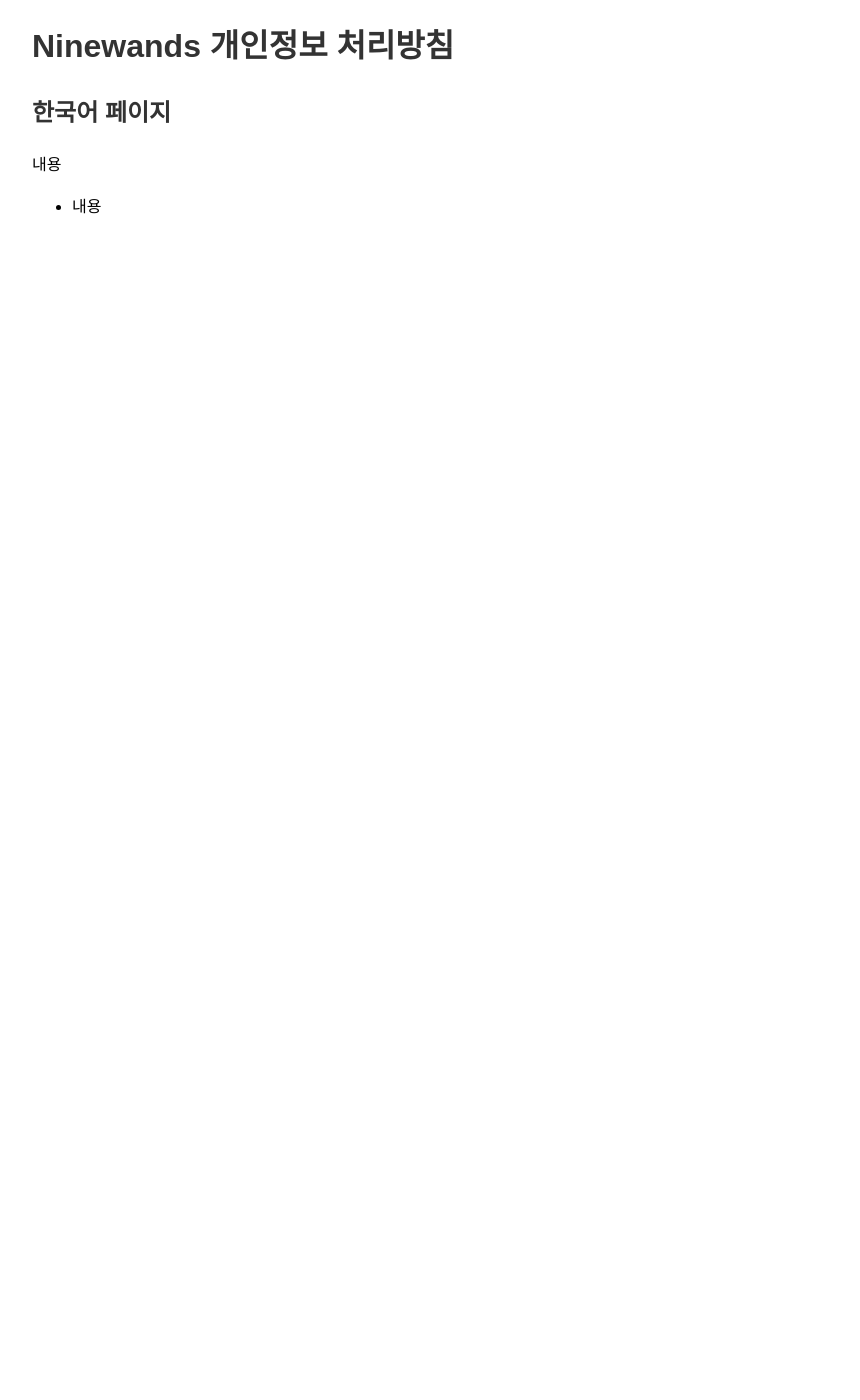
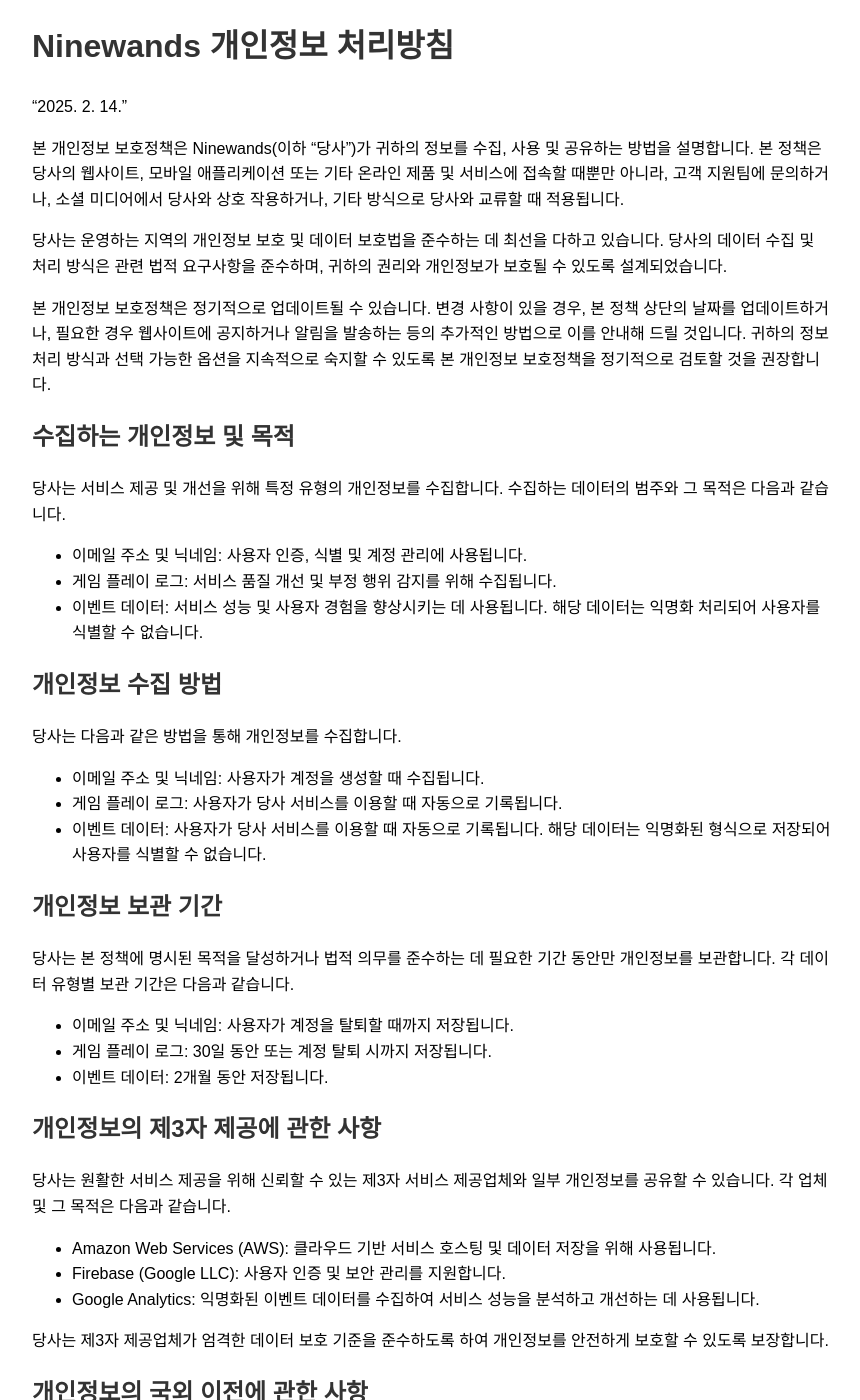
Before and after one commit to ninewands/privacy-policy, a Jekyll site: the page built from ko/index.md, in a window 1280 px wide and 1400 px high. Shown: the whole window, without its empty margins (208-1068 px from the left). Built offline with Jekyll 4.4.1, drawn with Linux system fonts in a browser that asks for light colours; some of the changed text lies outside the part shown.

Commit message:
한국어 작성

```diff
--- a/ko/index.md
+++ b/ko/index.md
@@ -4,8 +4,78 @@ title: Ninewands 개인정보 처리방침
 lang: ko
 ---
 
-## 한국어 페이지
+"2025. 2. 14."
 
-내용
+본 개인정보 보호정책은 Ninewands(이하 "당사")가 귀하의 정보를 수집, 사용 및 공유하는 방법을 설명합니다. 본 정책은 당사의 웹사이트, 모바일 애플리케이션 또는 기타 온라인 제품 및 서비스에 접속할 때뿐만 아니라, 고객 지원팀에 문의하거나, 소셜 미디어에서 당사와 상호 작용하거나, 기타 방식으로 당사와 교류할 때 적용됩니다.
 
-* 내용
+당사는 운영하는 지역의 개인정보 보호 및 데이터 보호법을 준수하는 데 최선을 다하고 있습니다. 당사의 데이터 수집 및 처리 방식은 관련 법적 요구사항을 준수하며, 귀하의 권리와 개인정보가 보호될 수 있도록 설계되었습니다.
+
+본 개인정보 보호정책은 정기적으로 업데이트될 수 있습니다. 변경 사항이 있을 경우, 본 정책 상단의 날짜를 업데이트하거나, 필요한 경우 웹사이트에 공지하거나 알림을 발송하는 등의 추가적인 방법으로 이를 안내해 드릴 것입니다. 귀하의 정보 처리 방식과 선택 가능한 옵션을 지속적으로 숙지할 수 있도록 본 개인정보 보호정책을 정기적으로 검토할 것을 권장합니다.
+
+## 수집하는 개인정보 및 목적
+
+당사는 서비스 제공 및 개선을 위해 특정 유형의 개인정보를 수집합니다. 수집하는 데이터의 범주와 그 목적은 다음과 같습니다.
+
+* 이메일 주소 및 닉네임: 사용자 인증, 식별 및 계정 관리에 사용됩니다.
+* 게임 플레이 로그: 서비스 품질 개선 및 부정 행위 감지를 위해 수집됩니다.
+* 이벤트 데이터: 서비스 성능 및 사용자 경험을 향상시키는 데 사용됩니다. 해당 데이터는 익명화 처리되어 사용자를 식별할 수 없습니다.
+
+## 개인정보 수집 방법
+
+당사는 다음과 같은 방법을 통해 개인정보를 수집합니다.
+
+* 이메일 주소 및 닉네임: 사용자가 계정을 생성할 때 수집됩니다.
+* 게임 플레이 로그: 사용자가 당사 서비스를 이용할 때 자동으로 기록됩니다.
+* 이벤트 데이터: 사용자가 당사 서비스를 이용할 때 자동으로 기록됩니다. 해당 데이터는 익명화된 형식으로 저장되어 사용자를 식별할 수 없습니다.
+
+## 개인정보 보관 기간
+
+당사는 본 정책에 명시된 목적을 달성하거나 법적 의무를 준수하는 데 필요한 기간 동안만 개인정보를 보관합니다. 각 데이터 유형별 보관 기간은 다음과 같습니다.
+
+* 이메일 주소 및 닉네임: 사용자가 계정을 탈퇴할 때까지 저장됩니다.
+* 게임 플레이 로그: 30일 동안 또는 계정 탈퇴 시까지 저장됩니다.
+* 이벤트 데이터: 2개월 동안 저장됩니다.
+
+## 개인정보의 제3자 제공에 관한 사항
+
+당사는 원활한 서비스 제공을 위해 신뢰할 수 있는 제3자 서비스 제공업체와 일부 개인정보를 공유할 수 있습니다. 각 업체 및 그 목적은 다음과 같습니다.
+
+* Amazon Web Services (AWS): 클라우드 기반 서비스 호스팅 및 데이터 저장을 위해 사용됩니다.
+* Firebase (Google LLC): 사용자 인증 및 보안 관리를 지원합니다.
+* Google Analytics: 익명화된 이벤트 데이터를 수집하여 서비스 성능을 분석하고 개선하는 데 사용됩니다.
+
+당사는 제3자 제공업체가 엄격한 데이터 보호 기준을 준수하도록 하여 개인정보를 안전하게 보호할 수 있도록 보장합니다.
+
+## 개인정보의 국외 이전에 관한 사항
+
+당사는 서비스 제공을 위해 사용자의 개인정보를 다른 국가의 서버로 전송 및 저장할 수 있습니다. 개인정보는 다음과 같은 지역에서 처리될 수 있습니다.
+
+* AWS (Amazon Web Services) - 미국: 데이터 저장 및 서비스 운영
+* Firebase (Google LLC) - 미국: 사용자 인증 및 보안 관리
+* Google Analytics (Google LLC) - 미국: 익명화된 이벤트 데이터 수집 및 분석
+
+개인정보를 국외로 전송할 때, 암호화 및 접근 제어와 같은 적절한 보안 조치를 적용하여 개인정보를 보호합니다. 또한, 사용자는 언제든지 개인정보 삭제를 요청할 권리를 가집니다.
+
+## 개인정보 보호 조치
+
+당사는 개인정보를 무단 접근, 변경, 공개 또는 파기로부터 보호하기 위해 다양한 보안 조치를 적용하고 있습니다. 이러한 조치에는 다음이 포함됩니다.
+
+* SSL 암호화: 데이터 전송 시 보안을 강화하기 위해 SSL 암호화를 적용합니다.
+* 접근 제어 메커니즘: 사용자 인증을 요구하는 접근 제어 시스템을 운영합니다.
+* 데이터 최소 수집: 필요한 정보만 수집하여 개인정보 수집을 최소화합니다.
+* 내부 데이터 보호 정책 준수: 보안 기준을 유지하기 위해 내부 데이터 보호 정책을 준수합니다.
+
+## 사용자의 권리 및 행사 방법
+
+사용자는 자신의 개인정보와 관련하여 다음과 같은 권리를 가집니다.
+
+* 열람 및 검토: 계정 설정과 같은 앱 내 기능을 통해 개인정보를 열람하고 검토할 수 있으며, 필요 시 당사에 문의하여 확인할 수 있습니다.
+* 수정 및 삭제: 계정 설정 등의 앱 내 기능을 통해 개인정보를 수정할 수 있으며, 계정 탈퇴 기능을 이용하거나 당사에 문의하여 개인정보를 삭제할 수 있습니다.
+
+이러한 권리를 행사하기 위해 아래 제공된 연락처를 통해 당사에 문의할 수 있습니다.
+
+## 연락처
+
+본 개인정보 보호정책에 대해 궁금한 사항이 있으시면 [ninewands.studios@gmail.com](mailto:ninewands.studios@gmail.com)으로 문의해 주세요.
+
+당사는 개인정보 보호와 관련된 문의 사항을 신속하고 투명하게 처리할 것을 약속드립니다.
```
Also changed, not shown: en/index.md (+1 -1 lines).
